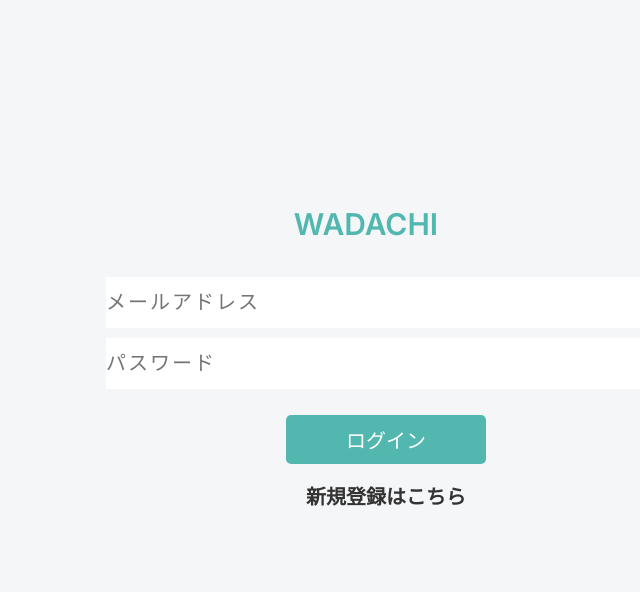
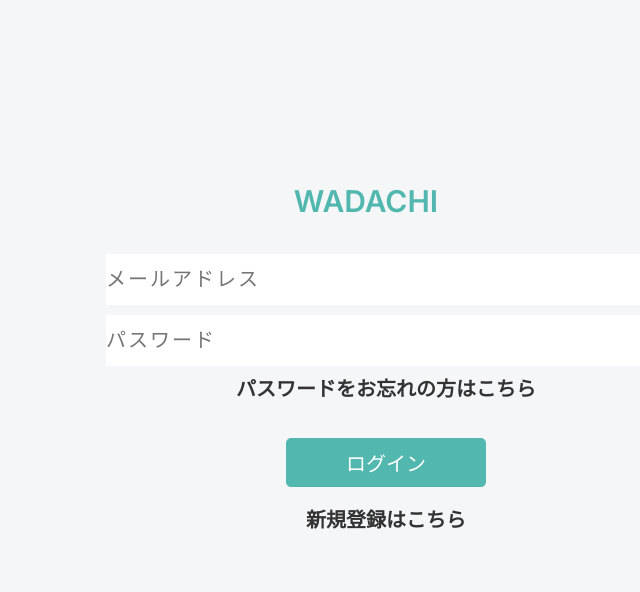
Before and after one commit to spring-hackathon-e/Wadachi, a Flask app: page /login in a window 1280 px wide. Shown: the top 592 px of the page, without its empty margins (274-914 px from the left). Run offline with Flask 2, Linux system fonts and the light colour scheme.

Commit message:
パスワードリマインド画面への遷移ボタンを追加

```diff
--- a/templates/registration/login.html
+++ b/templates/registration/login.html
@@ -10,6 +10,7 @@
     <form class="fotm_ts" method="post">
       <input type="text" placeholder="メールアドレス" name="email">
       <input type="password" placeholder="パスワード" name="password">
+      <p><a href="{{ url_for('remind') }}">パスワードをお忘れの方はこちら</a></p>
       <button class="center">ログイン</button>
       {% with messages = get_flashed_messages() %}
       {% if messages %}
```
